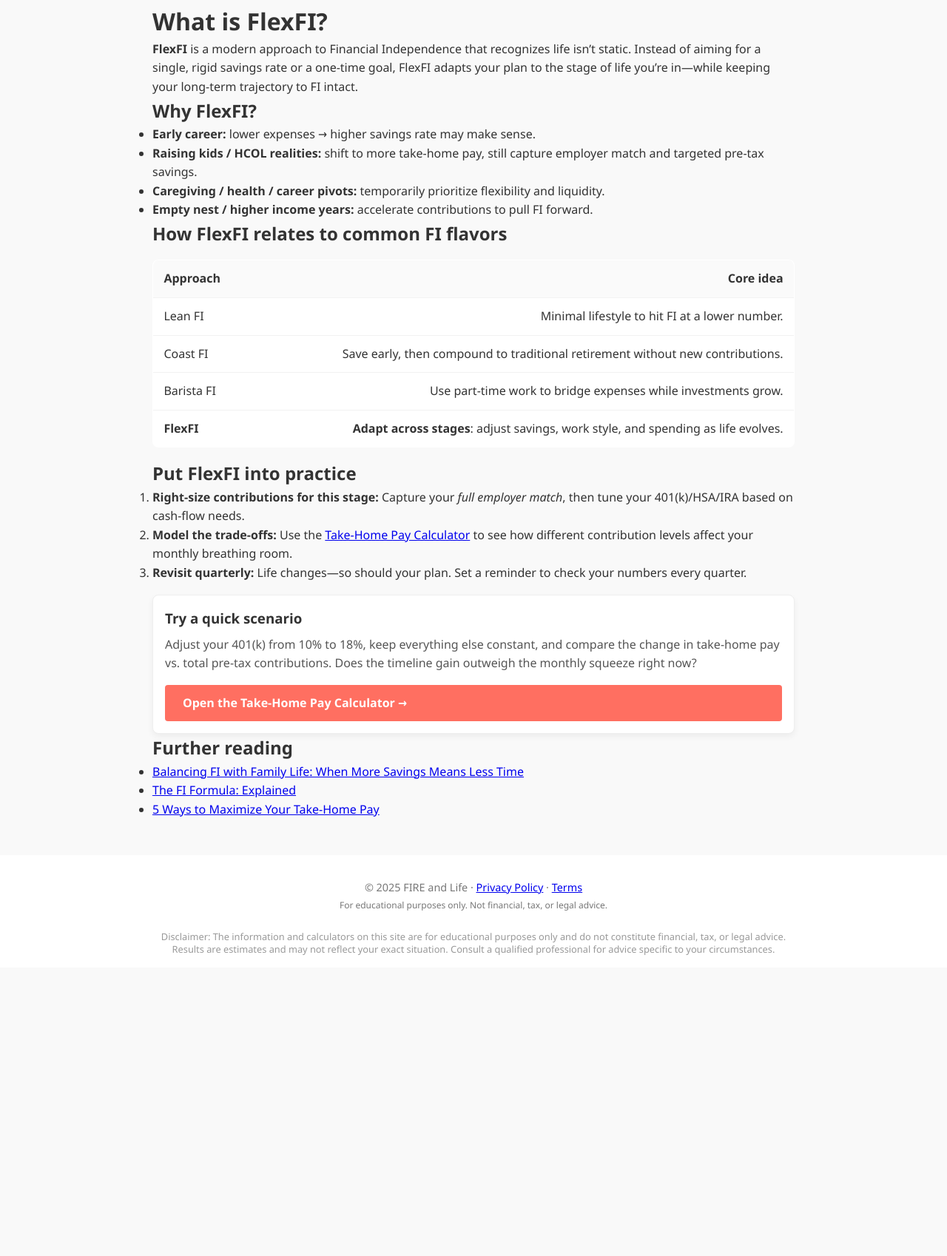
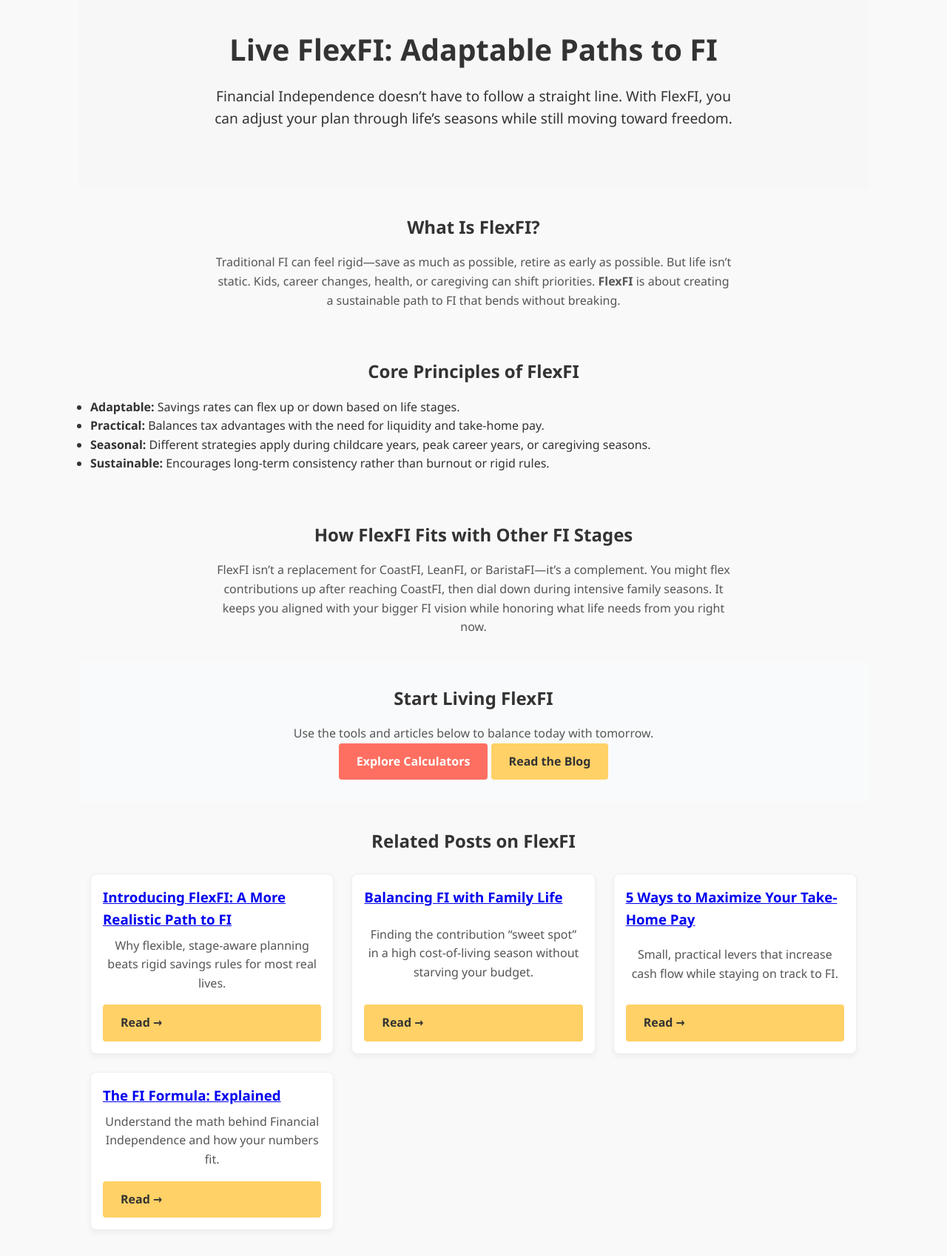
Before and after one commit to doehring01/livefireandlife-calculator, an Eleventy site: page src/flexfi/index.html in a window 1280 px wide. Shown: the part 110-1808 px from the top of the page at 74% size. Before the commit the page ends 1418 px from the top, so only its background shows below. Built offline with nearby package versions, Linux system fonts and the light colour scheme; Eleventy itself is replaced by a stand-in of ours; files that its build step writes are made by us from their sources.

Commit message:
Update index.html

```diff
--- a/src/flexfi/index.html
+++ b/src/flexfi/index.html
@@ -2,10 +2,11 @@
 <html lang="en">
 <head>
   <meta charset="UTF-8"/>
-  <meta name="viewport" content="width=device-width, initial-scale=1.0"/>
-  <title>What is FlexFI? • FIREandLife</title>
-  <meta name="description" content="FlexFI is a modern approach to Financial Independence that adapts your savings, work, and lifestyle choices to your stage of life." />
-  <link rel="stylesheet" href="/styles.css" />
+  <meta name="viewport" content="width=device-width, initial-scale=1"/>
+  <title>FlexFI • Live FlexFI: Adaptable Paths to FI</title>
+  <meta name="description" content="FlexFI is a flexible approach to Financial Independence. Adjust contributions, spending, and goals through different stages of life."/>
+  <link rel="stylesheet" href="/styles.css"/>
+
   <!-- Google Analytics -->
   <script async src="https://www.googletagmanager.com/gtag/js?id=G-KHKJVXPJQM"></script>
   <script>
@@ -14,76 +15,116 @@
     gtag('js', new Date());
     gtag('config', 'G-KHKJVXPJQM');
   </script>
-<!-- End Google Analytics -->
 </head>
 <body>
+
 <header>
-  <nav style="display:flex;justify-content:space-between;align-items:center;padding:1rem;background:#fff;box-shadow:0 2px 4px rgba(0,0,0,0.1);">
-    <div class="logo"><a href="/"><img src="/assets/logo-horizontal.png" alt="FIREandLife" style="height:40px;"></a></div>
-    <ul class="nav-links" style="list-style:none;display:flex;gap:1.5rem;margin:0;">
+  <nav>
+    <div class="logo">
+      <a href="/"><img src="/assets/logo-horizontal.png" alt="FIREandLife" style="height:40px"></a>
+    </div>
+    <ul class="nav-links">
       <li><a href="/">Home</a></li>
       <li><a href="/calculators/">Calculators</a></li>
       <li><a href="/blog/">Blog</a></li>
-      <li><a href="/flexfi/" aria-current="page">FlexFI</a></li>
+      <li><a href="/flexfi/" class="active">FlexFI</a></li>
       <li><a href="/about/">About</a></li>
       <li><a href="/contact/">Contact</a></li>
     </ul>
   </nav>
 </header>
 
-<main class="container" style="max-width:900px;margin:2rem auto;padding:0 1rem;">
-  <h1>What is FlexFI?</h1>
-  <p><strong>FlexFI</strong> is a modern approach to Financial Independence that recognizes life isn’t static. Instead of aiming for a single, rigid savings rate or a one-time goal, FlexFI adapts your plan to the stage of life you’re in—while keeping your long-term trajectory to FI intact.</p>
+<main class="container">
 
-  <h2>Why FlexFI?</h2>
+  <!-- HERO -->
+  <section class="hero">
+    <h1>Live FlexFI: Adaptable Paths to FI</h1>
+    <p>Financial Independence doesn’t have to follow a straight line. With FlexFI, you can adjust your plan through life’s seasons while still moving toward freedom.</p>
+  </section>
+
+  <!-- INTRO -->
+  <section class="section">
+    <h2>What Is FlexFI?</h2>
+    <p>
+      Traditional FI can feel rigid—save as much as possible, retire as early as possible. But life isn’t static.
+      Kids, career changes, health, or caregiving can shift priorities. <strong>FlexFI</strong> is about creating a
+      sustainable path to FI that bends without breaking.
+    </p>
+  </section>
+
+  <!-- PRINCIPLES -->
+  <section class="section">
+    <h2>Core Principles of FlexFI</h2>
     <ul>
-    <li><strong>Early career:</strong> lower expenses → higher savings rate may make sense.</li>
-    <li><strong>Raising kids / HCOL realities:</strong> shift to more take-home pay, still capture employer match and targeted pre-tax savings.</li>
-    <li><strong>Caregiving / health / career pivots:</strong> temporarily prioritize flexibility and liquidity.</li>
-    <li><strong>Empty nest / higher income years:</strong> accelerate contributions to pull FI forward.</li>
+      <li><strong>Adaptable:</strong> Savings rates can flex up or down based on life stages.</li>
+      <li><strong>Practical:</strong> Balances tax advantages with the need for liquidity and take-home pay.</li>
+      <li><strong>Seasonal:</strong> Different strategies apply during childcare years, peak career years, or caregiving seasons.</li>
+      <li><strong>Sustainable:</strong> Encourages long-term consistency rather than burnout or rigid rules.</li>
     </ul>
+  </section>
 
-  <h2>How FlexFI relates to common FI flavors</h2>
-  <table class="results-table" style="margin:1rem 0;">
-    <thead><tr><th>Approach</th><th>Core idea</th></tr></thead>
-    <tbody>
-      <tr><td>Lean FI</td><td>Minimal lifestyle to hit FI at a lower number.</td></tr>
-      <tr><td>Coast FI</td><td>Save early, then compound to traditional retirement without new contributions.</td></tr>
-      <tr><td>Barista FI</td><td>Use part-time work to bridge expenses while investments grow.</td></tr>
-      <tr><td><strong>FlexFI</strong></td><td><strong>Adapt across stages</strong>: adjust savings, work style, and spending as life evolves.</td></tr>
-    </tbody>
-  </table>
+  <!-- RELATION TO OTHER FI PATHS -->
+  <section class="section">
+    <h2>How FlexFI Fits with Other FI Stages</h2>
+    <p>
+      FlexFI isn’t a replacement for CoastFI, LeanFI, or BaristaFI—it’s a complement. You might flex contributions
+      up after reaching CoastFI, then dial down during intensive family seasons. It keeps you aligned with your
+      bigger FI vision while honoring what life needs from you right now.
+    </p>
+  </section>
 
-  <h2>Put FlexFI into practice</h2>
-  <ol>
-    <li><strong>Right-size contributions for this stage:</strong> Capture your <em>full employer match</em>, then tune your 401(k)/HSA/IRA based on cash-flow needs.</li>
-    <li><strong>Model the trade-offs:</strong> Use the <a href="/calculators/take-home-pay/">Take-Home Pay Calculator</a> to see how different contribution levels affect your monthly breathing room.</li>
-    <li><strong>Revisit quarterly:</strong> Life changes—so should your plan. Set a reminder to check your numbers every quarter.</li>
-  </ol>
+  <!-- CTA -->
+  <section class="section" style="background:#f9fafb;padding:2rem 1rem;text-align:center;">
+    <h2>Start Living FlexFI</h2>
+    <p>Use the tools and articles below to balance today with tomorrow.</p>
+    <a class="btn" href="/calculators/">Explore Calculators</a>
+    <a class="btn btn-secondary" href="/blog/">Read the Blog</a>
+  </section>
 
-  <div class="card" style="margin-top:1rem;">
-    <h3>Try a quick scenario</h3>
-    <p>Adjust your 401(k) from 10% to 18%, keep everything else constant, and compare the change in take-home pay vs. total pre-tax contributions. Does the timeline gain outweigh the monthly squeeze right now?</p>
-    <a class="btn" href="/calculators/take-home-pay/">Open the Take-Home Pay Calculator →</a>
+  <!-- RELATED POSTS -->
+  <section class="section">
+    <h2>Related Posts on FlexFI</h2>
+    <div class="grid">
+      <article class="card">
+        <h3><a href="/blog/introducing-flexfi.html">Introducing FlexFI: A More Realistic Path to FI</a></h3>
+        <p>Why flexible, stage-aware planning beats rigid savings rules for most real lives.</p>
+        <a class="btn btn-secondary" href="/blog/introducing-flexfi.html">Read →</a>
+      </article>
+
+      <article class="card">
+        <h3><a href="/blog/balancing-fi-family.html">Balancing FI with Family Life</a></h3>
+        <p>Finding the contribution “sweet spot” in a high cost-of-living season without starving your budget.</p>
+        <a class="btn btn-secondary" href="/blog/balancing-fi-family.html">Read →</a>
+      </article>
+
+      <article class="card">
+        <h3><a href="/blog/maximize-take-home-pay.html">5 Ways to Maximize Your Take-Home Pay</a></h3>
+        <p>Small, practical levers that increase cash flow while staying on track to FI.</p>
+        <a class="btn btn-secondary" href="/blog/maximize-take-home-pay.html">Read →</a>
+      </article>
+
+      <article class="card">
+        <h3><a href="/blog/fi-formula-explained.html">The FI Formula: Explained</a></h3>
+        <p>Understand the math behind Financial Independence and how your numbers fit.</p>
+        <a class="btn btn-secondary" href="/blog/fi-formula-explained.html">Read →</a>
+      </article>
     </div>
+  </section>
 
-  <h2>Further reading</h2>
-  <ul>
-    <li><a href="/blog/balancing-fi-family.html">Balancing FI with Family Life: When More Savings Means Less Time</a></li>
-    <li><a href="/blog/fi-formula-explained.html">The FI Formula: Explained</a></li>
-    <li><a href="/blog/maximize-take-home-pay.html">5 Ways to Maximize Your Take-Home Pay</a></li>
-  </ul>
 </main>
 
 <footer>
-  <script type="text/javascript" src="https://cdnjs.buymeacoffee.com/1.0.0/button.prod.min.js" data-name="bmc-button" data-slug="FIREandLIFE" data-color="#FF5F5F" data-emoji=""  data-font="Lato" data-text="Buy me a coffee" data-outline-color="#000000" data-font-color="#ffffff" data-coffee-color="#FFDD00" ></script>
   <p style="text-align:center;padding:1rem;">
     &copy; <span id="year"></span> FIRE and Life ·
-    <a href="/privacy/">Privacy Policy</a> · <a href="/terms/">Terms</a><br/>
+    <a href="/privacy/">Privacy Policy</a> ·
+    <a href="/terms/">Terms</a><br/>
     <small>For educational purposes only. Not financial, tax, or legal advice.</small>
   </p>
 </footer>
 
-<script>document.getElementById('year').textContent = new Date().getFullYear();</script>
+<script>
+  document.getElementById('year').textContent = new Date().getFullYear();
+</script>
+
 </body>
 </html>
```
Lines whose indentation alone changed are shown as unchanged.
